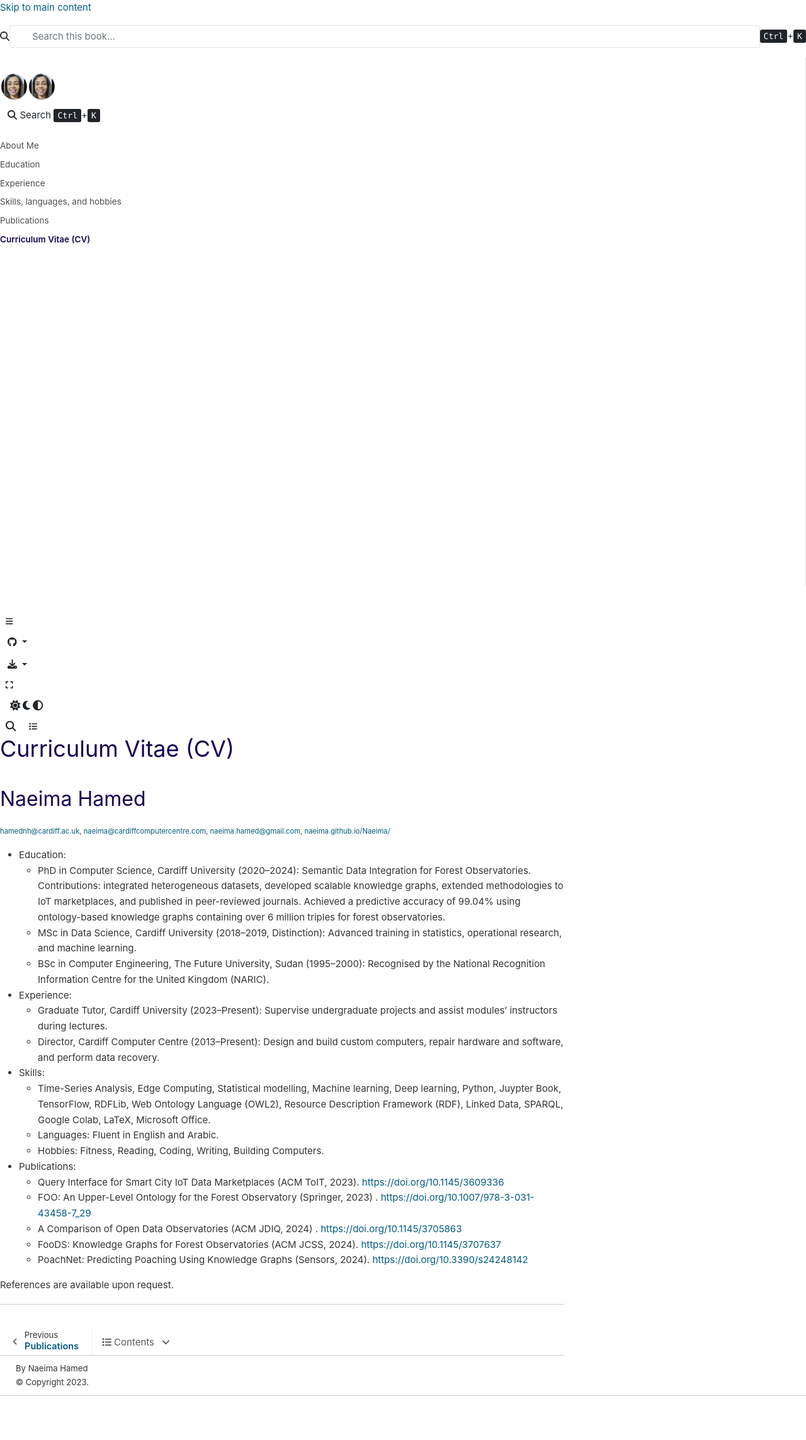
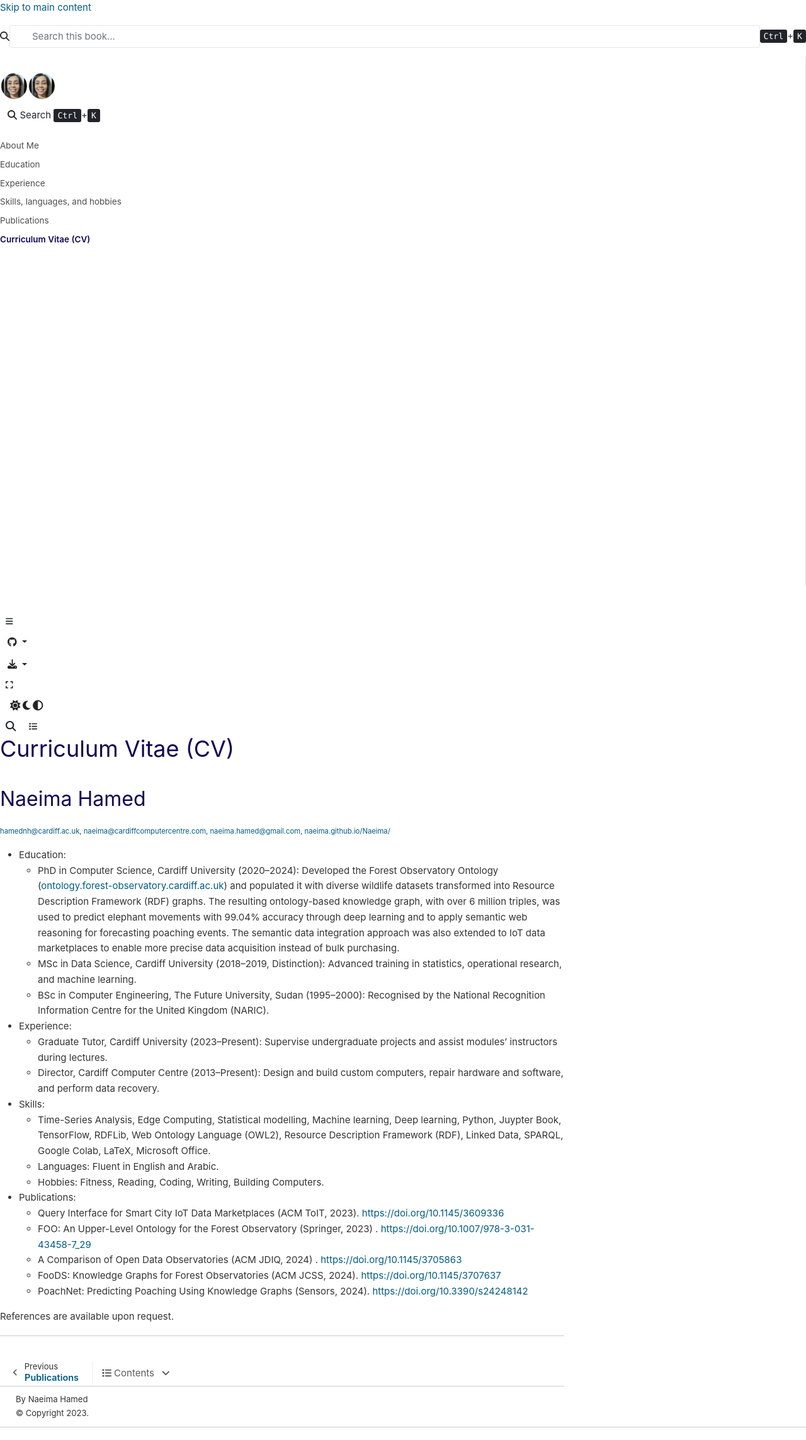
Before and after one commit to Naeima/Naeima, a Jupyter Book: the page built from CV.md, in a window 1280 px wide. Shown: the whole page at 63% size. Built offline with Jupyter Book 1.0.4 settings and Sphinx 7.4.7 and the Sphinx Book theme 1.1.4, drawn with Linux system fonts in a browser that asks for light colours; before the commit the page ends 2237 px from its top, so only the background shows below that.

Commit message:
Add files via upload

```diff
--- a/CV.html
+++ b/CV.html
@@ -362,7 +362,7 @@ title="Print to PDF"
 <ul class="simple">
 <li><p>Education:</p>
 <ul>
-<li><p>PhD in Computer Science, Cardiff University (2020–2024): Semantic Data Integration for Forest Observatories. Contributions: integrated heterogeneous datasets, developed scalable knowledge graphs, extended methodologies to IoT marketplaces, and published in peer-reviewed journals. Achieved a predictive accuracy of 99.04% using ontology-based knowledge graphs containing over 6 million triples for forest observatories.</p></li>
+<li><p>PhD in Computer Science, Cardiff University (2020–2024): Developed the Forest Observatory Ontology (<a class="reference external" href="http://ontology.forest-observatory.cardiff.ac.uk">ontology.forest-observatory.cardiff.ac.uk</a>) and populated it with diverse wildlife datasets transformed into Resource Description Framework (RDF) graphs. The resulting ontology-based knowledge graph, with over 6 million triples, was used to predict elephant movements with 99.04% accuracy through deep learning and to apply semantic web reasoning for forecasting poaching events. The semantic data integration approach was also extended to IoT data marketplaces to enable more precise data acquisition instead of bulk purchasing.</p></li>
 <li><p>MSc in Data Science, Cardiff University (2018–2019, Distinction): Advanced training in statistics, operational research, and machine learning.</p></li>
 <li><p>BSc in Computer Engineering, The Future University, Sudan (1995–2000): Recognised by  the National Recognition Information Centre for the United Kingdom (NARIC).</p></li>
 </ul>
--- a/CV.md
+++ b/CV.md
@@ -4,7 +4,7 @@
 <sub>hamednh@cardiff.ac.uk, naeima@cardiffcomputercentre.com, naeima.hamed@gmail.com, naeima.github.io/Naeima/</sub>
 
 - Education:
-    - PhD in Computer Science, Cardiff University (2020–2024): Semantic Data Integration for Forest Observatories. Contributions: integrated heterogeneous datasets, developed scalable knowledge graphs, extended methodologies to IoT marketplaces, and published in peer-reviewed journals. Achieved a predictive accuracy of 99.04% using ontology-based knowledge graphs containing over 6 million triples for forest observatories.
+    - PhD in Computer Science, Cardiff University (2020–2024): Developed the Forest Observatory Ontology (ontology.forest-observatory.cardiff.ac.uk) and populated it with diverse wildlife datasets transformed into Resource Description Framework (RDF) graphs. The resulting ontology-based knowledge graph, with over 6 million triples, was used to predict elephant movements with 99.04% accuracy through deep learning and to apply semantic web reasoning for forecasting poaching events. The semantic data integration approach was also extended to IoT data marketplaces to enable more precise data acquisition instead of bulk purchasing.
     - MSc in Data Science, Cardiff University (2018–2019, Distinction): Advanced training in statistics, operational research, and machine learning.
     - BSc in Computer Engineering, The Future University, Sudan (1995–2000): Recognised by  the National Recognition Information Centre for the United Kingdom (NARIC).
 
```
Also changed, not shown: _sources/CV.md (+1 -1 lines), searchindex.js, 1 other file.
